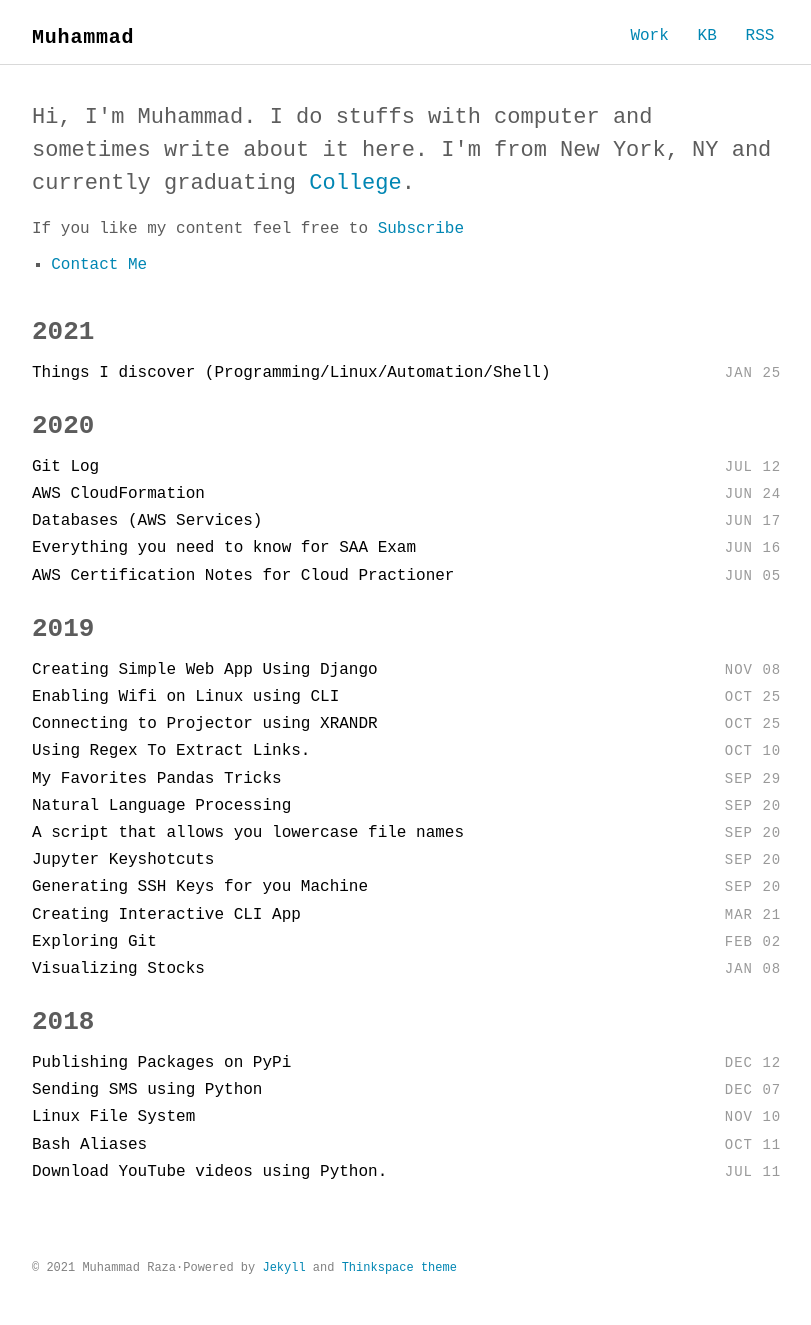
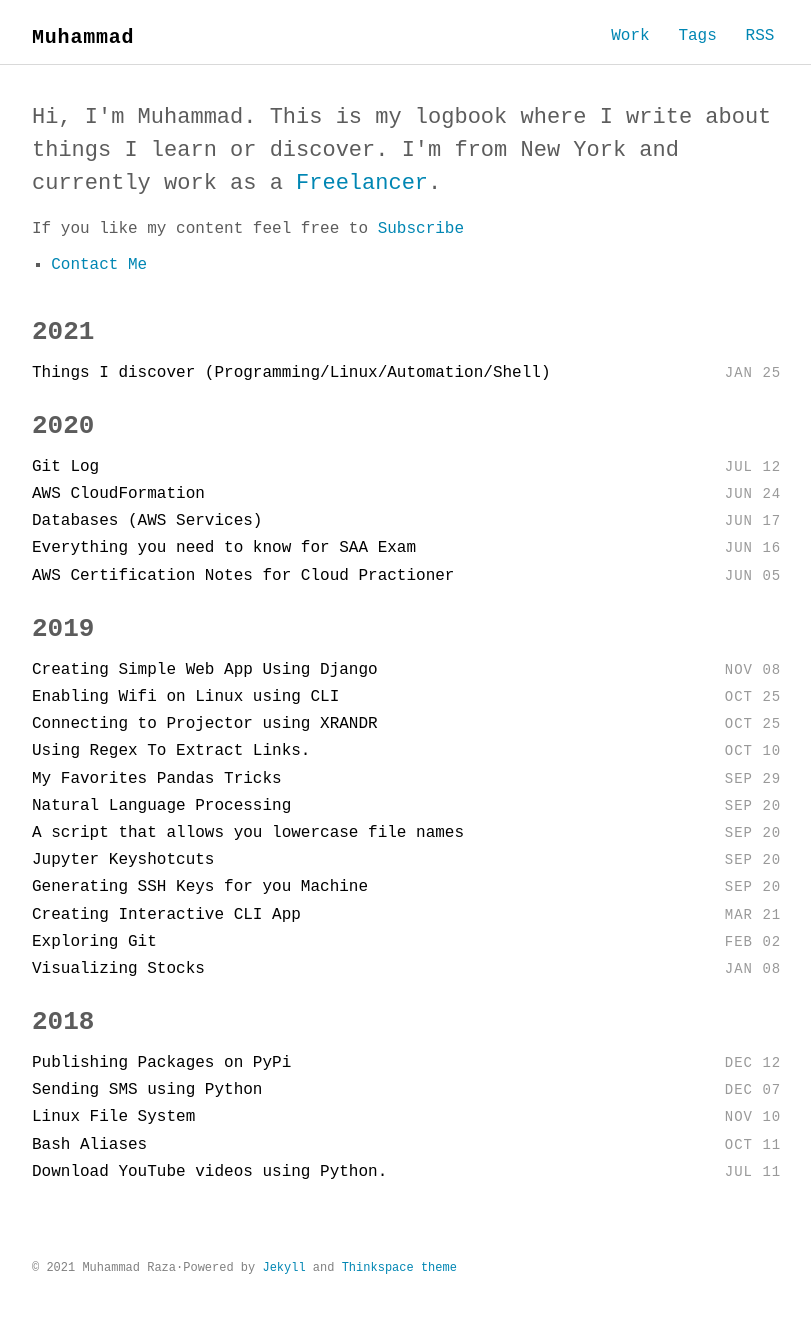
Before and after one commit to mraza007/blog, a Jekyll site: the page built from index.html, in a window 1280 px wide. Shown: the whole page, without its empty margins (232-1043 px from the left). Built offline with Jekyll 4.4.1, drawn with Linux system fonts in a browser that asks for light colours; some web fonts are replaced.

Commit message:
added a new change

```diff
--- a/_includes/intro.html
+++ b/_includes/intro.html
@@ -1,6 +1,6 @@
 <section class="intro">
   <div class="container">
-    <p class="lead">Hi, I'm Muhammad. I do stuffs with computer and sometimes write about it here. I'm from New York, NY and currently graduating  <a href="#">College</a>.</p>
+    <p class="lead">Hi, I'm Muhammad. This is my logbook where I write about things I learn or discover. I'm from New York and currently work as a <a href="#">Freelancer</a>.</p>
     <p>If you like my content feel free to <a href="http://muhammadraza.me/feed.xml">Subscribe</a></p>
 
     <ul>
--- a/_includes/nav.html
+++ b/_includes/nav.html
@@ -3,7 +3,7 @@
     <h1 class="logo"><a href="{{ '/' | prepend: site.baseurl | prepend: site.url }}">{{ site.title_left }}<span>{{ site.title_right }}</span></a></h1>
     <ul class="navbar">
       <li><a href="{{ '/work' | prepend: site.baseurl | prepend: site.url }}">Work</a></li>
-      <li><a href="https://knowledge-book.mraza007.now.sh/">KB</a></li>
+      <li><a href="/tags/">Tags</a></li>
       <li><a href="{{ "/feed.xml" | prepend: site.baseurl | prepend: site.url }}" target="_blank">RSS</a></li>
     </ul>
   </div>
```
